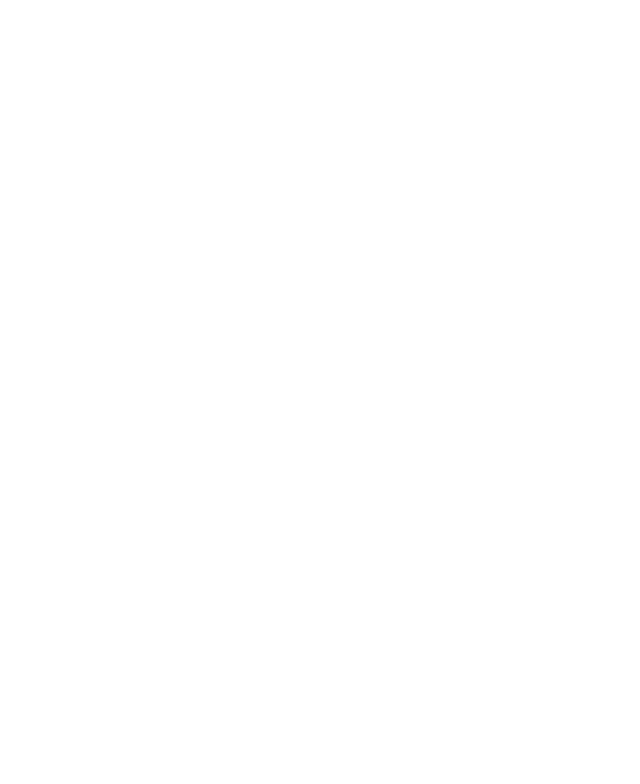
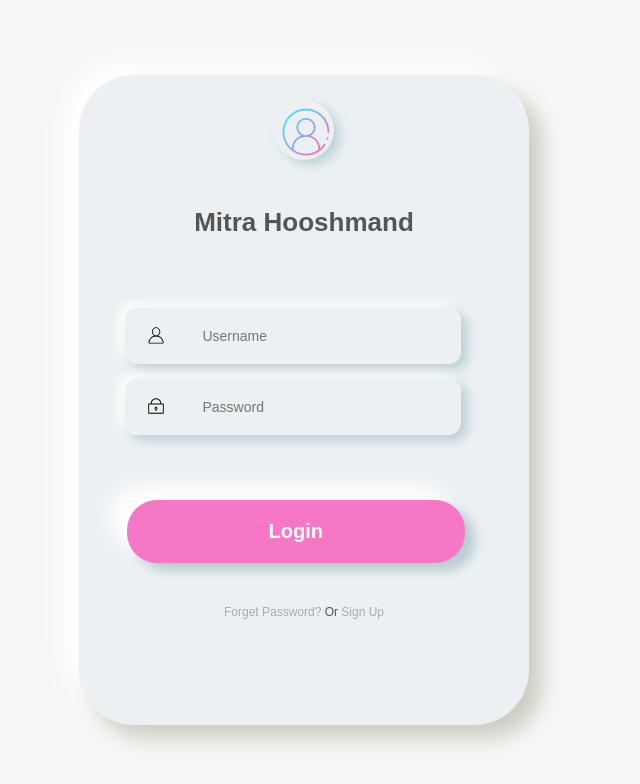
Before and after one commit to MitraHooshmand/LoginPage, a plain HTML site: page index.html in a window 1280 px wide. Shown: the whole page, without its empty margins (336-976 px from the left). Drawn offline with Linux system fonts and the light colour scheme.

Commit message:
css attributes is set to the page, used display flex to make it responsible

```diff
--- a/index.html
+++ b/index.html
@@ -6,5 +6,40 @@
     <link rel="stylesheet" href="style.css" />
     <title>Login Page</title>
   </head>
-  <body></body>
+  <body>
+    <main>
+      <div class="container">
+        <div class="header">
+          <div class="logo-img"></div>
+          <div class="logo-text"><h2>Mitra Hooshmand</h2></div>
+        </div>
+        <div class="content">
+          <div class="username">
+            <svg class="svg-icon" viewBox="0 0 20 20">
+              <path
+                d="M12.075,10.812c1.358-0.853,2.242-2.507,2.242-4.037c0-2.181-1.795-4.618-4.198-4.618S5.921,4.594,5.921,6.775c0,1.53,0.884,3.185,2.242,4.037c-3.222,0.865-5.6,3.807-5.6,7.298c0,0.23,0.189,0.42,0.42,0.42h14.273c0.23,0,0.42-0.189,0.42-0.42C17.676,14.619,15.297,11.677,12.075,10.812 M6.761,6.775c0-2.162,1.773-3.778,3.358-3.778s3.359,1.616,3.359,3.778c0,2.162-1.774,3.778-3.359,3.778S6.761,8.937,6.761,6.775 M3.415,17.69c0.218-3.51,3.142-6.297,6.704-6.297c3.562,0,6.486,2.787,6.705,6.297H3.415z"
+              ></path>
+            </svg>
+
+            <input type="text" placeholder="Username" />
+          </div>
+          <div class="password">
+            <svg class="svg-icon" viewBox="0 0 20 20">
+              <path
+                d="M17.308,7.564h-1.993c0-2.929-2.385-5.314-5.314-5.314S4.686,4.635,4.686,7.564H2.693c-0.244,0-0.443,0.2-0.443,0.443v9.3c0,0.243,0.199,0.442,0.443,0.442h14.615c0.243,0,0.442-0.199,0.442-0.442v-9.3C17.75,7.764,17.551,7.564,17.308,7.564 M10,3.136c2.442,0,4.43,1.986,4.43,4.428H5.571C5.571,5.122,7.558,3.136,10,3.136 M16.865,16.864H3.136V8.45h13.729V16.864z M10,10.664c-0.854,0-1.55,0.696-1.55,1.551c0,0.699,0.467,1.292,1.107,1.485v0.95c0,0.243,0.2,0.442,0.443,0.442s0.443-0.199,0.443-0.442V13.7c0.64-0.193,1.106-0.786,1.106-1.485C11.55,11.36,10.854,10.664,10,10.664 M10,12.878c-0.366,0-0.664-0.298-0.664-0.663c0-0.366,0.298-0.665,0.664-0.665c0.365,0,0.664,0.299,0.664,0.665C10.664,12.58,10.365,12.878,10,12.878"
+              ></path>
+            </svg>
+
+            <input type="text" placeholder="Password" />
+          </div>
+        </div>
+        <div class="footer">
+          <div class="btn-login"><button>Login</button></div>
+          <div class="forget-text">
+            <p><a href="#">Forget Password? </a> Or <a href="#">Sign Up</a></p>
+          </div>
+        </div>
+      </div>
+    </main>
+  </body>
 </html>
--- a/style.css
+++ b/style.css
@@ -0,0 +1,101 @@
+* {
+  box-sizing: border-box;
+}
+body {
+  font-family: Arial, Helvetica, sans-serif;
+  background-color: #f6f6f6;
+  display: flex;
+  justify-content: center;
+  color: #555;
+  width: 100vw;
+  height: 100vh;
+  align-items: center;
+  margin: 0;
+  /* padding: 0; */
+}
+.container {
+  background-color: #ecf0f3;
+  width: 450px;
+  height: 650px;
+  box-shadow: 13px 13px 20px #cbcdc1, -15px -13px 30px #ffffff;
+  border-radius: 55px;
+}
+
+/* img {
+  width: 100px;
+  border-radius: 50%;
+  border: 4px solid white;
+  box-shadow: 6px 11px 10px 1px rgba(158, 188, 193, 0.68);
+} */
+.logo-img {
+  background: url("login.png");
+  width: 60px;
+  height: 60px;
+  border-radius: 50%;
+  box-shadow: 6px 5px 12px -1px rgba(158, 188, 193, 0.68);
+  margin: 0 auto;
+}
+
+.svg-icon {
+  height: 20px;
+  margin: 2px 12px -4px 21px;
+}
+
+.header {
+  padding: 25px 0;
+}
+h2 {
+  text-align: center;
+  font-size: 26px;
+  padding-top: 25px;
+}
+.content {
+  width: 95%;
+  padding: 24px 46px 50px;
+}
+
+.content input {
+  border: none;
+  background: none;
+  padding: 20px;
+  font-size: 14px;
+}
+
+.username,
+.password {
+  margin-bottom: 15px;
+  box-shadow: 6px 5px 12px rgba(158, 188, 193, 0.68), -6px -5px 12px #fff;
+  border-radius: 12px;
+}
+
+button {
+  position: relative;
+  left: 48px;
+  border: none;
+  cursor: pointer;
+  width: 75%;
+  padding: 20px;
+  color: #fff;
+  background-color: #f577c6;
+  border-radius: 30px;
+  font-weight: 600;
+  font-size: 20px;
+  box-shadow: 10px 8px 11px rgba(158, 188, 193, 0.68), -17px -14px 20px #fff;
+}
+
+button:hover {
+  background-color: #8abdec;
+}
+
+p {
+  font-size: 12px;
+  padding: 30px 0;
+  text-align: center;
+}
+a {
+  text-decoration: none;
+  color: #aaa;
+}
+a:hover {
+  color: #f577c6;
+}
```
Also changed, not shown: login.png (added).
